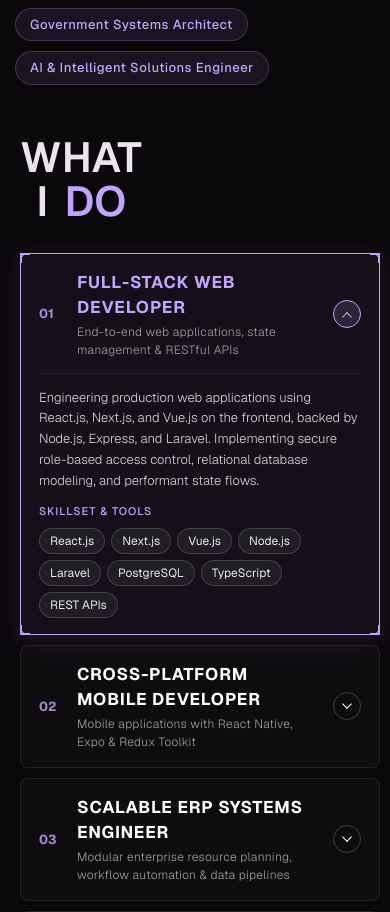
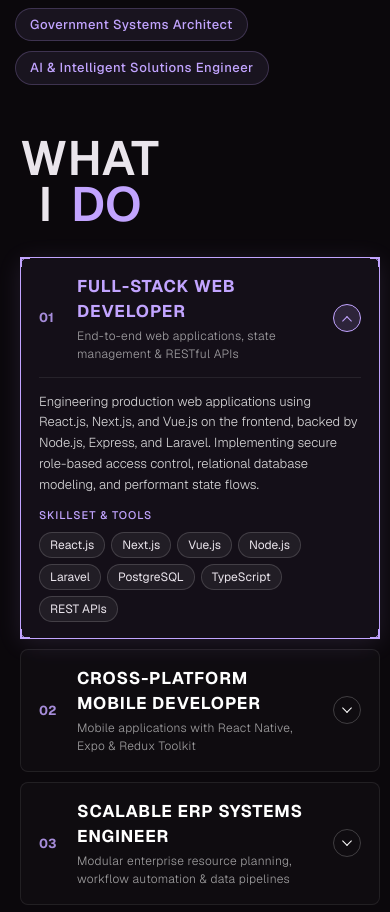
Before and after one commit to metiinie/My-Portfolio, a React (Vite) app in the folder frontend/: page / in a window 390 px wide. Shown: the part 1942-2854 px from the top of the page. Built offline with nearby package versions, Linux system fonts and the light colour scheme.

Commit message:
build my website

```diff
--- a/frontend/src/components/styles/WhatIDo.css
+++ b/frontend/src/components/styles/WhatIDo.css
@@ -22,6 +22,10 @@
   flex-shrink: 0;
 }
 
+.what-box:first-child {
+  margin-left: -12px;
+}
+
 .what-box:last-child {
   width: auto;
   justify-content: flex-end;
@@ -29,8 +33,8 @@
 }
 
 .what-box h2 {
-  font-size: clamp(24px, 2.35vw, 46px);
-  line-height: 1.15;
+  font-size: calc(2.7vw + 16px);
+  line-height: calc(2.7vw + 16px);
   font-weight: 600;
   margin-right: 0;
   white-space: nowrap;
@@ -289,8 +293,10 @@
     padding: 50px 20px;
   }
 
-  .what-box {
+  .what-box,
+  .what-box:first-child {
     width: 100% !important;
+    margin-left: 0;
     justify-content: flex-start !important;
   }
 
@@ -300,8 +306,8 @@
 
   .what-box h2 {
     margin: 0 0 30px 0;
-    font-size: 42px;
-    line-height: 44px;
+    font-size: 48px;
+    line-height: 46px;
   }
 
   .what-box-in {
@@ -329,8 +335,8 @@
 
 @media only screen and (min-width: 1950px) {
   .what-box h2 {
-    font-size: 3.4rem;
-    line-height: 3.6rem;
+    font-size: 4.8rem;
+    line-height: 4.8rem;
   }
 
   .what-box-in {
```
